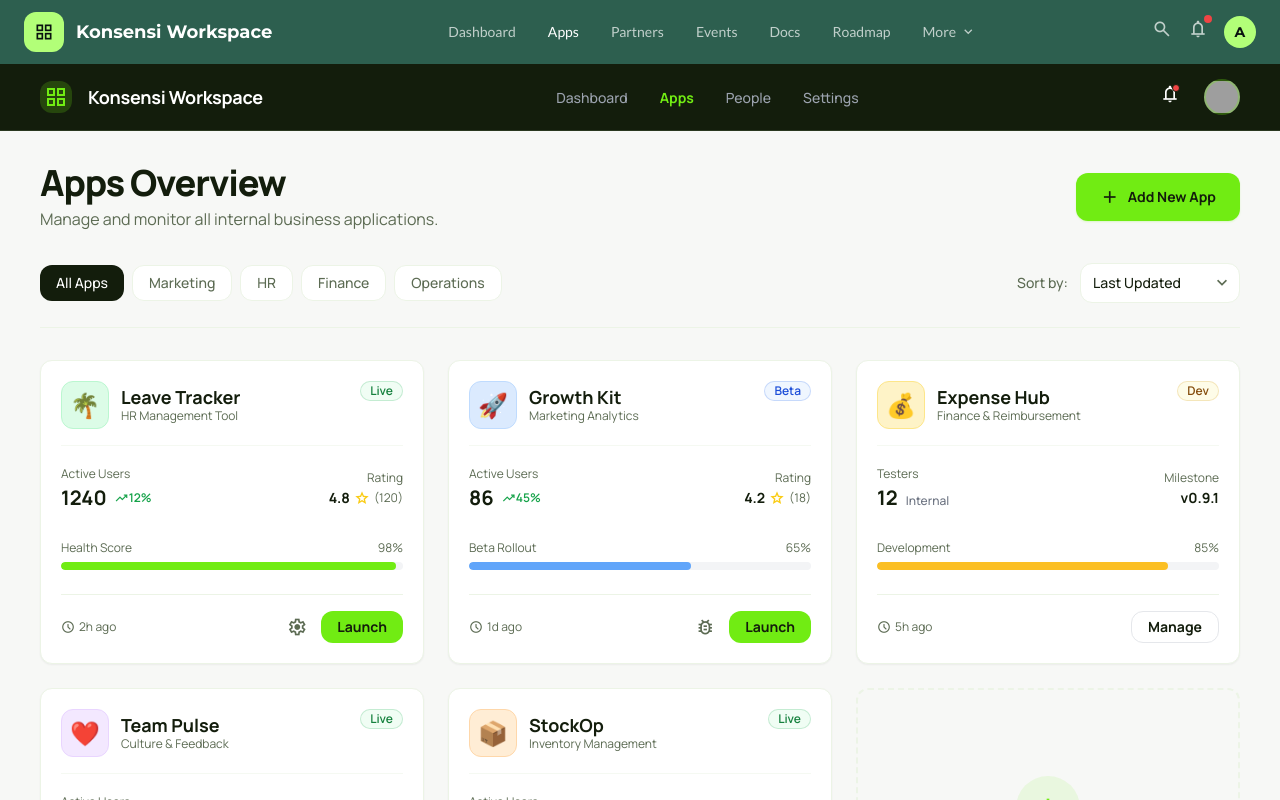
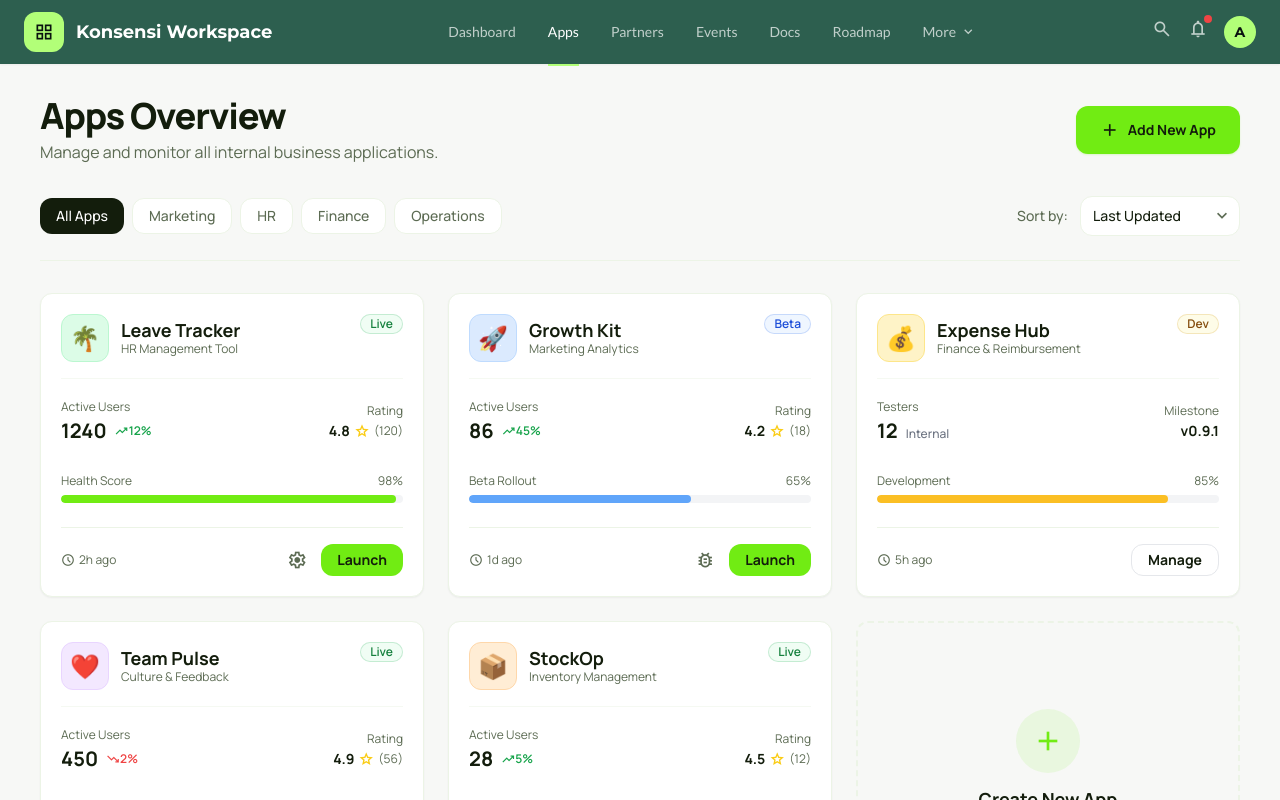
Before and after one commit to rivaldorose/konsensi-workspace, a Next.js app: page /apps in a window 1280 px wide. Shown: the top 800 px of the page. Built offline with nearby package versions, Linux system fonts and the light colour scheme; grey boxes are pictures that could not be loaded.

Commit message:
Remove old nav components and use global Navbar from workspace layout

```diff
--- a/src/app/(workspace)/apps/page.tsx
+++ b/src/app/(workspace)/apps/page.tsx
@@ -1,6 +1,5 @@
 'use client'
 
-import { AppsNav } from '@/components/layout/AppsNav'
 import Link from 'next/link'
 
 const apps = [
@@ -94,10 +93,7 @@ const apps = [
 
 export default function AppsPage() {
   return (
-    <div className="bg-background-light dark:bg-background-dark min-h-screen">
-      <AppsNav />
-      <main className="flex-1 w-full flex justify-center py-8 px-4 md:px-10">
-        <div className="flex flex-col max-w-7xl flex-1 w-full gap-8">
+    <div className="w-full max-w-7xl mx-auto flex flex-col gap-8 py-8 px-4 md:px-10">
           {/* Page Header */}
           <header className="flex flex-col md:flex-row md:items-center justify-between gap-4">
             <div>
@@ -313,8 +309,6 @@ export default function AppsPage() {
               </button>
             </div>
           </div>
-        </div>
-      </main>
     </div>
   )
 }
--- a/src/app/(workspace)/contracts/page.tsx
+++ b/src/app/(workspace)/contracts/page.tsx
@@ -1,6 +1,5 @@
 'use client'
 
-import { ContractsNav } from '@/components/layout/ContractsNav'
 import Link from 'next/link'
 import { useState } from 'react'
 
@@ -92,10 +91,7 @@ export default function ContractsPage() {
   }
 
   return (
-    <div className="bg-background-light dark:bg-background-dark font-display antialiased text-[#131b0d] dark:text-gray-100 min-h-screen flex flex-col">
-      <ContractsNav />
-      <main className="flex-1 flex justify-center w-full px-4 sm:px-6 lg:px-8 py-8">
-        <div className="w-full max-w-7xl flex flex-col gap-6">
+    <div className="w-full max-w-7xl mx-auto flex flex-col gap-6 px-4 sm:px-6 lg:px-8 py-8">
           {/* Page Heading */}
           <div className="flex flex-col md:flex-row md:items-center justify-between gap-4">
             <div>
@@ -357,8 +353,6 @@ export default function ContractsPage() {
               </div>
             </div>
           </div>
-        </div>
-      </main>
     </div>
   )
 }
--- a/src/app/(workspace)/dashboard/page.tsx
+++ b/src/app/(workspace)/dashboard/page.tsx
@@ -1,9 +1,8 @@
-import { DashboardLayout } from '@/components/layout/DashboardLayout'
 import { Card } from '@/components/ui/card'
 
 export default function DashboardPage() {
   return (
-    <DashboardLayout>
+    <div className="w-full max-w-7xl mx-auto px-4 md:px-8 py-8">
       {/* Welcome Section */}
       <section className="flex flex-wrap items-center justify-between gap-4 mb-8">
         <div>
@@ -338,6 +337,6 @@ export default function DashboardPage() {
           </div>
         </section>
       </div>
-    </DashboardLayout>
+    </div>
   )
 }
--- a/src/app/(workspace)/partners/page.tsx
+++ b/src/app/(workspace)/partners/page.tsx
@@ -1,6 +1,5 @@
 'use client'
 
-import { PartnersNav } from '@/components/layout/PartnersNav'
 import Link from 'next/link'
 
 const activePartners = [
@@ -118,9 +117,7 @@ const toContact = [
 
 export default function PartnersPage() {
   return (
-    <div className="bg-background-light dark:bg-background-dark text-[#131d0c] dark:text-white font-display antialiased flex flex-col min-h-screen overflow-x-hidden">
-      <PartnersNav />
-      <main className="flex-1 flex flex-col w-full max-w-[1400px] mx-auto px-4 md:px-8 py-8">
+    <div className="w-full max-w-[1400px] mx-auto flex flex-col gap-8 px-4 md:px-8 py-8">
         {/* Page Header */}
         <div className="flex flex-col md:flex-row md:items-end justify-between gap-6 mb-8">
           <div className="flex flex-col gap-1">
@@ -396,8 +393,7 @@ export default function PartnersPage() {
               ))}
             </div>
           </div>
-        </div>
-      </main>
+      </div>
     </div>
   )
 }
```
